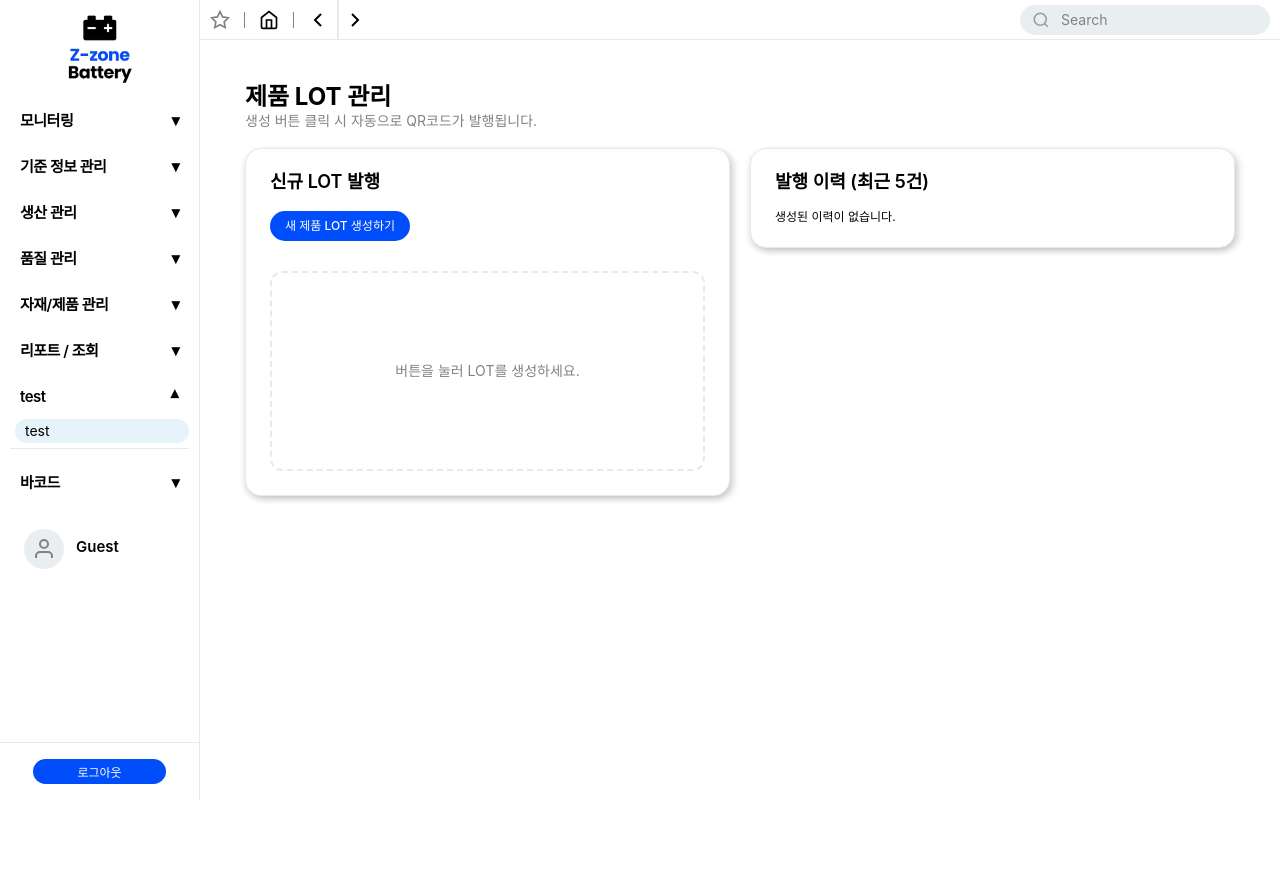
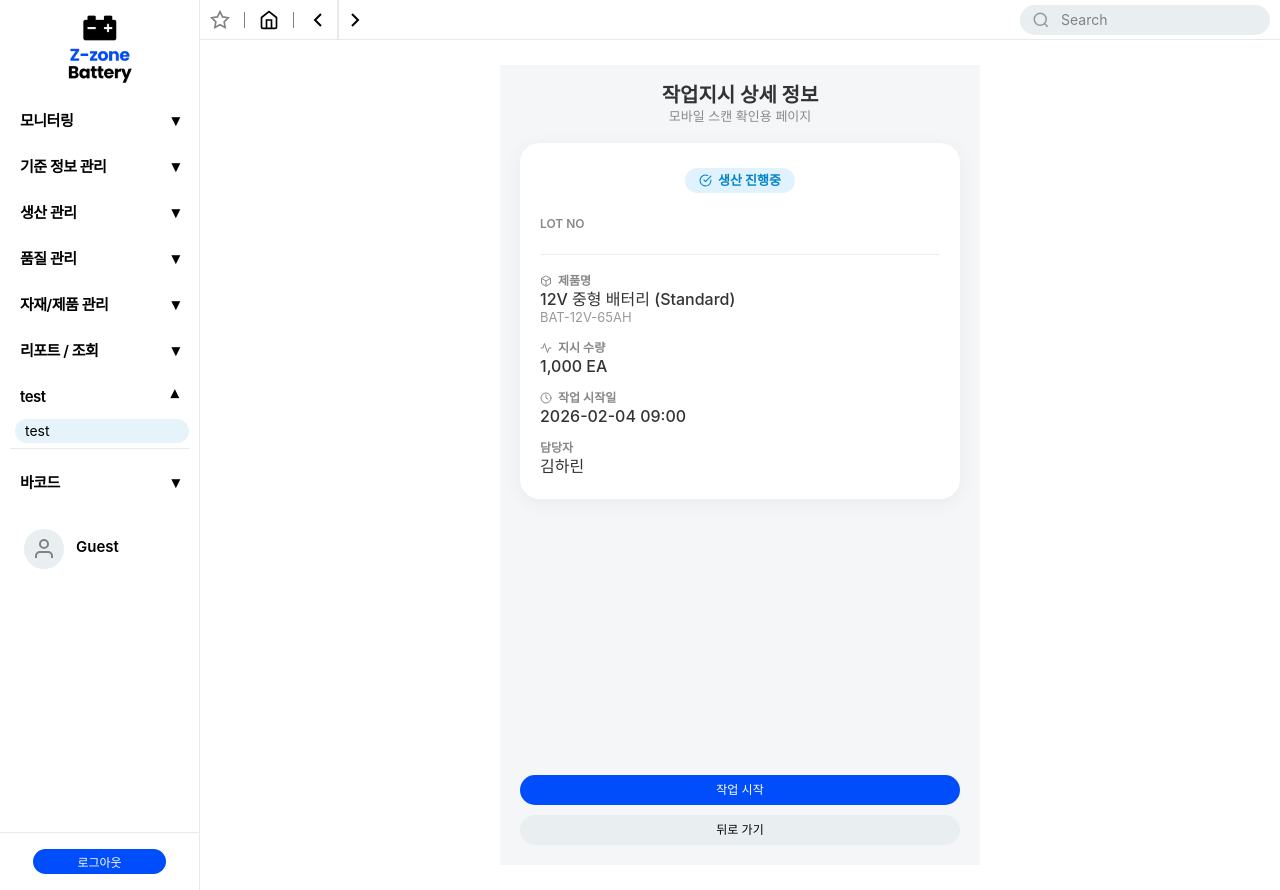
Before and after one commit to mes-team-2/React, a React (Create React App) app: page /mes/test in a window 1280 px wide. Before the commit the page ends 800 px from the top, so only its background shows below. Built offline with nearby package versions, Linux system fonts and the light colour scheme; sample sign-in values are in the browser's storage.

Commit message:
작업지시상세 (WorkOrderDetail.js) 페이지에 작업  버튼 추가

```diff
--- a/src/App.js
+++ b/src/App.js
@@ -115,6 +115,9 @@ function App() {
 
               {/* 테스트 */}
               <Route path="test" element={<Test />} />
+
+              {/* QR 찍으면 랜딩 될 제품 LOT 상세 조회 페이지 */}
+              <Route path="/mes/product-lot/:lotId" element={<Test />} />
             </Route>
           </Route>
 
--- a/src/components/Button.js
+++ b/src/components/Button.js
@@ -1,10 +1,10 @@
-import React from 'react';
-import styled, { css } from 'styled-components';
+import React from "react";
+import styled, { css } from "styled-components";
 
 /**
  * 버튼 컴포넌트
  * @param {string} variant - 버튼 종류 ('ok', 'cancel', 'delete', 'success')
- * @param {string} size - 버튼 크기 ('s', 'm', 'l')
+ * @param {string} size - 버튼 크기 ('xs', 's', 'm', 'l')
  * @param {string} width
  * @param {boolean} disabled - 비활성화 여부
  * @param {function} onClick - 클릭 이벤트
@@ -12,8 +12,8 @@ import styled, { css } from 'styled-components';
  */
 const Button = ({
   children,
-  variant = 'ok',
-  size = 'm',
+  variant = "ok",
+  size = "m",
   width,
   disabled = false,
   onClick,
@@ -47,24 +47,38 @@ const StyledButton = styled.button`
   transition: all 0.2s ease-in-out;
   line-height: 1;
 
-  width: ${props => props.$width || 'auto'};
+  width: ${(props) => props.$width || "auto"};
 
+  ${(props) =>
+    props.$size === "xs" &&
+    css`
+      width: 80px;
+      height: 20px;
+      padding: 0 10px;
+      font-size: var(--fontMini);
+    `}
 
-  ${props => props.$size === 's' && css`
+  ${(props) =>
+    props.$size === "s" &&
+    css`
       width: 120px;
       height: 30px;
       padding: 0 10px;
       font-size: var(--fontXs);
     `}
 
-  ${props => props.$size === 'm' && css`
+  ${(props) =>
+    props.$size === "m" &&
+    css`
       width: 130px;
       height: 30px;
       padding: 0 10px;
       font-size: var(--fontXs);
     `}
 
-  ${props => props.$size === 'l' && css`
+  ${(props) =>
+    props.$size === "l" &&
+    css`
       width: 140px;
       height: 30px;
       padding: 0 10px;
@@ -73,7 +87,9 @@ const StyledButton = styled.button`
 
 
   /* ok */
-  ${props => props.$variant === 'ok' && css`
+  ${(props) =>
+    props.$variant === "ok" &&
+    css`
       background-color: var(--main);
       color: var(--font3);
       &:hover {
@@ -82,7 +98,9 @@ const StyledButton = styled.button`
     `}
 
   /* cancel */
-  ${props => props.$variant === 'cancel' && css`
+  ${(props) =>
+    props.$variant === "cancel" &&
+    css`
       background-color: var(--background2);
       color: var(--font);
       &:hover {
@@ -91,7 +109,9 @@ const StyledButton = styled.button`
     `}
 
   /* error */
-  ${props => props.$variant === 'error' && css`
+  ${(props) =>
+    props.$variant === "error" &&
+    css`
       background-color: var(--error);
       color: var(--font3);
       &:hover {
@@ -100,7 +120,9 @@ const StyledButton = styled.button`
     `}
 
    /* Success */
-   ${props => props.$variant === 'success' && css`
+   ${(props) =>
+    props.$variant === "success" &&
+    css`
       background-color: var(--run);
       color: var(--font3);
       &:hover {
--- a/src/components/GlobalStyle.js
+++ b/src/components/GlobalStyle.js
@@ -53,6 +53,7 @@ const GlobalStyle = createGlobalStyle`
     --shadow : 5px 3px 6px rgba(0, 0, 0, 0.1), 0 3px 6px rgba(0, 0, 0, 0.15);
 
     /* 폰트 사이즈 정의 */
+    --fontMini : 9px;  /* 아주 작은 텍스트 (캡션, 라벨) */
     --fontXxs : 11px;  /* 아주 작은 텍스트 (캡션, 라벨) */
     --fontXs : 12px;  /* 아주 작은 텍스트 (캡션, 라벨) */
     --fontSm : 14px;  /* 작은 텍스트 (보조 설명) */
--- a/src/components/QRCodeCreate.js
+++ b/src/components/QRCodeCreate.js
@@ -1,15 +1,35 @@
 import React, { useRef } from "react";
 import { QRCodeCanvas } from "qrcode.react";
 import styled from "styled-components";
-import Button from "./Button"; // 기존 공통 버튼 컴포넌트
+import Button from "./Button";
+
+// QR코드 사이즈 매핑 객체
+const sizeMap = {
+  xs: 40,
+  s: 50,
+  m: 100,
+  l: 150,
+};
 
 /**
  * QR코드 생성 및 다운로드 컴포넌트
- * @param {string} value - QR코드로 변환할 제품 LOT 번호 등
- * @param {number} size - QR코드 크기
+ * @param {string} value - QR코드로 변환할 데이터
+ * @param {string} size - 's' | 'm' | 'l' (기본값: 'm')
+ * @param {boolean} showText - QR 하단 텍스트 표시 여부 (기본값: false)
+ * @param {boolean} showDownload - QR 다운로드 버튼 표시 여부 (기본값: false)
  */
-const QRCodeCreate = ({ value, size = 150 }) => {
+const QRCodeCreate = ({
+  value,
+  size = "m",
+  showText = false, // LOT 번호 TEXT 부를건지 여부
+  showDownload = false, // QR코드 다운로드(PNG로 PC에) 여부
+}) => {
   const qrRef = useRef(null);
+
+  const currentSize = sizeMap[size] || 100;
+
+  const HOST_URL = "http://192.168.0.5:3000";
+  const qrUrl = `${HOST_URL}/work-order/detail/${value}`;
 
   // QR코드를 PNG 이미지로 저장하는 함수
   const downloadQRCode = () => {
@@ -18,7 +38,7 @@ const QRCodeCreate = ({ value, size = 150 }) => {
       const url = canvas.toDataURL("image/png");
       const link = document.createElement("a");
       link.href = url;
-      link.download = `LOT_QR_${value}.png`;
+      link.download = `QR_${value || "image"}.png`;
       document.body.appendChild(link);
       link.click();
       document.body.removeChild(link);
@@ -29,17 +49,19 @@ const QRCodeCreate = ({ value, size = 150 }) => {
     <Container>
       <QRWrapper ref={qrRef}>
         <QRCodeCanvas
-          value={value || "No Data"}
-          size={size}
+          value={value ? qrUrl : "No Data"}
+          size={currentSize}
           bgColor={"#ffffff"}
           fgColor={"#000000"}
-          level={"H"} // 오류 복구 레벨 높음
+          level={"H"}
           includeMargin={true}
         />
       </QRWrapper>
-      <InfoText>{value || "데이터를 기다리는 중..."}</InfoText>
-      {value && (
-        <Button variant="ok" size="s" onClick={downloadQRCode}>
+
+      {showText && <InfoText>{value || "데이터 없음"}</InfoText>}
+
+      {value && showDownload && (
+        <Button variant="ok" size="xs" onClick={downloadQRCode}>
           QR 다운로드
         </Button>
       )}
@@ -55,19 +77,22 @@ const Container = styled.div`
   align-items: center;
   justify-content: center;
   gap: 10px;
-  padding: 10px;
+  padding: 5px;
   background: var(--background);
-  border-radius: 12px;
-  border: 1px solid var(--border);
-  box-shadow: var(--shadow);
+  width: fit-content;
 `;
 
 const QRWrapper = styled.div`
   background: var(--background);
+  display: flex;
+  justify-content: center;
+  align-items: center;
 `;
 
 const InfoText = styled.span`
-  font-size: var(--fontSm);
+  font-size: var(--fontMini);
   font-weight: var(--bold);
   color: var(--main);
+  text-align: center;
+  margin-top: -5px;
 `;
--- a/src/pages/Test.js
+++ b/src/pages/Test.js
@@ -1,198 +1,227 @@
-import React, { useState } from "react";
+import React, { useEffect, useState } from "react";
 import styled from "styled-components";
-import QRCodeCreate from "../components/QRCodeCreate";
-
+import { useParams, useNavigate } from "react-router-dom";
+import { FiCheckCircle, FiBox, FiClock, FiActivity } from "react-icons/fi";
 import Button from "../components/Button";
 
 export default function Test() {
-  /* =========================
-      1. 상태 관리
-  ========================= */
-  const [lotList, setLotList] = useState([]); // 생성된 LOT 목록 관리
-  const [currentLot, setCurrentLot] = useState(""); // 방금 생성된 최신 LOT
+  // URL에서 :lotId 파라미터 추출 (예: LOT-20260204-A01)
+  const { lotId } = useParams();
+  const navigate = useNavigate();
 
-  /* =========================
-      2. LOT 생성 로직 (자동 QR 연동)
-  ========================= */
-  const handleGenerateLot = () => {
-    // 실제 환경에서는 API 호출 후 응답받은 번호를 사용함
-    // 여기서는 테스트를 위해 날짜 조합으로 유니크한 LOT 번호 생성
-    const now = new Date();
-    const dateStr = now.toISOString().slice(0, 10).replace(/-/g, "");
-    const randomStr = Math.random().toString(36).substring(2, 7).toUpperCase();
-    const newLotNo = `LOT-${dateStr}-${randomStr}`;
+  const [loading, setLoading] = useState(true);
+  const [data, setData] = useState(null);
 
-    // 최신 LOT 상태 업데이트 -> QRCodeCreate가 이 값을 받아 자동으로 생성됨
-    setCurrentLot(newLotNo);
+  // 데이터 조회 시뮬레이션 (실제로는 API 호출)
+  useEffect(() => {
+    // 0.5초 뒤에 데이터를 불러온 척 함
+    setTimeout(() => {
+      setData({
+        lotNo: lotId,
+        productName: "12V 중형 배터리 (Standard)",
+        productCode: "BAT-12V-65AH",
+        qty: 1000,
+        status: "PROCESS", // PROCESS, WAIT, DONE
+        startDate: "2026-02-04 09:00",
+        manager: "김하린",
+      });
+      setLoading(false);
+    }, 500);
+  }, [lotId]);
 
-    // 목록에도 추가
-    setLotList((prev) => [
-      { id: prev.length + 1, lotNo: newLotNo, date: now.toLocaleString() },
-      ...prev,
-    ]);
-  };
+  if (loading) {
+    return (
+      <MobileWrapper>
+        <LoadingMessage>데이터를 불러오는 중...</LoadingMessage>
+      </MobileWrapper>
+    );
+  }
 
   return (
-    <Wrapper>
+    <MobileWrapper>
       <Header>
-        <h2>제품 LOT 관리</h2>
-        <p>생성 버튼 클릭 시 자동으로 QR코드가 발행됩니다.</p>
+        <h3>작업지시 상세 정보</h3>
+        <p>모바일 스캔 확인용 페이지</p>
       </Header>
 
-      <MainContent>
-        {/* 왼쪽: LOT 생성 및 최신 QR 확인 영역 */}
-        <CreateSection>
-          <Card>
-            <h3>신규 LOT 발행</h3>
-            <Button variant="ok" size="l" onClick={handleGenerateLot}>
-              새 제품 LOT 생성하기
-            </Button>
+      <Card>
+        <StatusBadge $status={data.status}>
+          <FiCheckCircle /> 생산 진행중
+        </StatusBadge>
 
-            {/* LOT가 있을 때만 QR 컴포넌트가 나타남 */}
-            {currentLot ? (
-              <QRContainer>
-                <QRCodeCreate value={currentLot} size={50} />
-              </QRContainer>
-            ) : (
-              <EmptyBox>버튼을 눌러 LOT를 생성하세요.</EmptyBox>
-            )}
-          </Card>
-        </CreateSection>
+        <TitleSection>
+          <Label>LOT NO</Label>
+          <LotNumber>{data.lotNo}</LotNumber>
+        </TitleSection>
 
-        {/* 오른쪽: 이력 목록 영역 */}
-        <ListSection>
-          <Card>
-            <h3>발행 이력 (최근 5건)</h3>
-            <HistoryList>
-              {lotList.length > 0 ? (
-                lotList.slice(0, 5).map((item) => (
-                  <HistoryItem
-                    key={item.id}
-                    onClick={() => setCurrentLot(item.lotNo)}
-                  >
-                    <div>
-                      <strong>{item.lotNo}</strong>
-                      <span>{item.date}</span>
-                    </div>
-                    <small>클릭 시 QR 보기</small>
-                  </HistoryItem>
-                ))
-              ) : (
-                <p>생성된 이력이 없습니다.</p>
-              )}
-            </HistoryList>
-          </Card>
-        </ListSection>
-      </MainContent>
-    </Wrapper>
+        <Divider />
+
+        <InfoGrid>
+          <InfoItem>
+            <Label>
+              <FiBox /> 제품명
+            </Label>
+            <Value>{data.productName}</Value>
+            <SubValue>{data.productCode}</SubValue>
+          </InfoItem>
+
+          <InfoItem>
+            <Label>
+              <FiActivity /> 지시 수량
+            </Label>
+            <Value>{data.qty.toLocaleString()} EA</Value>
+          </InfoItem>
+
+          <InfoItem>
+            <Label>
+              <FiClock /> 작업 시작일
+            </Label>
+            <Value>{data.startDate}</Value>
+          </InfoItem>
+
+          <InfoItem>
+            <Label>담당자</Label>
+            <Value>{data.manager}</Value>
+          </InfoItem>
+        </InfoGrid>
+      </Card>
+
+      <ActionArea>
+        <Button
+          variant="ok"
+          size="l"
+          style={{ width: "100%" }}
+          onClick={() => alert("작업 시작 처리됨")}
+        >
+          작업 시작
+        </Button>
+        <Button
+          variant="cancel"
+          size="l"
+          style={{ width: "100%" }}
+          onClick={() => navigate(-1)}
+        >
+          뒤로 가기
+        </Button>
+      </ActionArea>
+    </MobileWrapper>
   );
 }
 
-/* =========================
-      3. 스타일 정의
-  ========================= */
-const Wrapper = styled.div`
+/* --- 모바일 최적화 스타일 --- */
+const MobileWrapper = styled.div`
+  max-width: 480px; /* 모바일 너비 제한 */
+  margin: 0 auto;
+  min-height: 100vh;
+  background-color: #f5f6f8;
+  padding: 20px;
   display: flex;
   flex-direction: column;
-  gap: 20px;
-  padding: 20px;
+  box-sizing: border-box;
 `;
 
 const Header = styled.div`
-  h2 {
-    font-size: 24px;
+  margin-bottom: 20px;
+  text-align: center;
+  h3 {
+    font-size: 20px;
     font-weight: 700;
-    color: var(--font);
+    color: #333;
+    margin-bottom: 5px;
   }
   p {
-    font-size: 14px;
-    color: var(--font2);
-    margin-top: 5px;
-  }
-`;
-
-const MainContent = styled.div`
-  display: grid;
-  grid-template-columns: 1fr 1fr;
-  gap: 20px;
-  @media (max-width: 1024px) {
-    grid-template-columns: 1fr;
+    font-size: 13px;
+    color: #888;
   }
 `;
 
 const Card = styled.div`
-  background: var(--background);
-  border-radius: 16px;
-  padding: 24px;
-  border: 1px solid var(--border);
-  box-shadow: var(--shadow);
-  h3 {
-    font-size: 18px;
-    margin-bottom: 20px;
-    font-weight: 600;
-  }
+  background: white;
+  border-radius: 20px;
+  padding: 25px 20px;
+  box-shadow: 0 4px 20px rgba(0, 0, 0, 0.05);
+  display: flex;
+  flex-direction: column;
+  gap: 15px;
+  margin-bottom: 20px;
 `;
 
-const CreateSection = styled.div`
+const StatusBadge = styled.div`
+  align-self: center;
+  background-color: #e0f2fe;
+  color: #0284c7;
+  padding: 6px 14px;
+  border-radius: 20px;
+  font-size: 13px;
+  font-weight: 700;
+  display: flex;
+  align-items: center;
+  gap: 6px;
+  margin-bottom: 10px;
+`;
+
+const TitleSection = styled.div`
+  text-align: center;
+`;
+
+const LotNumber = styled.div`
+  font-size: 24px;
+  font-weight: 800;
+  color: #333;
+  word-break: break-all;
+  margin-top: 4px;
+`;
+
+const Divider = styled.div`
+  height: 1px;
+  background-color: #eee;
+  margin: 5px 0;
+`;
+
+const InfoGrid = styled.div`
   display: flex;
   flex-direction: column;
+  gap: 18px;
 `;
 
-const QRContainer = styled.div`
-  margin-top: 30px;
+const InfoItem = styled.div`
   display: flex;
   flex-direction: column;
-  align-items: center;
+  gap: 4px;
 `;
 
-const EmptyBox = styled.div`
-  margin-top: 30px;
-  height: 200px;
+const Label = styled.div`
+  font-size: 12px;
+  color: #888;
+  font-weight: 600;
   display: flex;
   align-items: center;
-  justify-content: center;
-  border: 2px dashed var(--border);
-  border-radius: 12px;
-  color: var(--font2);
-  font-size: 14px;
+  gap: 6px;
 `;
 
-const ListSection = styled.div``;
+const Value = styled.div`
+  font-size: 16px;
+  color: #333;
+  font-weight: 500;
+`;
 
-const HistoryList = styled.div`
+const SubValue = styled.span`
+  font-size: 13px;
+  color: #999;
+`;
+
+const ActionArea = styled.div`
+  margin-top: auto;
   display: flex;
   flex-direction: column;
-  gap: 12px;
+  gap: 10px;
 `;
 
-const HistoryItem = styled.div`
-  padding: 12px;
-  border-radius: 8px;
-  border: 1px solid var(--border);
+const LoadingMessage = styled.div`
   display: flex;
-  justify-content: space-between;
+  justify-content: center;
   align-items: center;
-  cursor: pointer;
-  transition: all 0.2s;
-  &:hover {
-    background: var(--background2);
-    border-color: var(--main);
-  }
-  div {
-    display: flex;
-    flex-direction: column;
-    gap: 4px;
-  }
-  strong {
-    font-size: 14px;
-    color: var(--font);
-  }
-  span {
-    font-size: 12px;
-    color: var(--font2);
-  }
-  small {
-    color: var(--main);
-    font-size: 11px;
-  }
+  height: 100vh;
+  font-size: 16px;
+  color: #666;
 `;
--- a/src/pages/production/WorkOrderDetail.js
+++ b/src/pages/production/WorkOrderDetail.js
@@ -2,6 +2,7 @@ import styled from "styled-components";
 import { useState, useEffect } from "react";
 import Table from "../../components/TableStyle";
 import { WorkOrderAPI } from "../../api/AxiosAPI";
+import Button from "../../components/Button";
 
 export default function WorkOrderDetail({ workOrder }) {
   // 백에서 받아온 상세 데이터 상태
@@ -72,6 +73,13 @@ export default function WorkOrderDetail({ workOrder }) {
     <Container>
       <Header>
         <h3>작업지시 상세</h3>
+        <Button
+          variant="ok"
+          size="s"
+          onClick={() => alert("작업을 시작합니다.")}
+        >
+          작업 시작
+        </Button>
       </Header>
 
       <Content>
@@ -175,10 +183,11 @@ const Header = styled.div`
   display: flex;
   justify-content: space-between;
   align-items: center;
+  margin-bottom: 20px;
+
   h3 {
     font-size: var(--fontHd);
     font-weight: var(--bold);
-    margin-bottom: 20px;
   }
 `;
 
```
Lines whose indentation alone changed are shown as unchanged.
